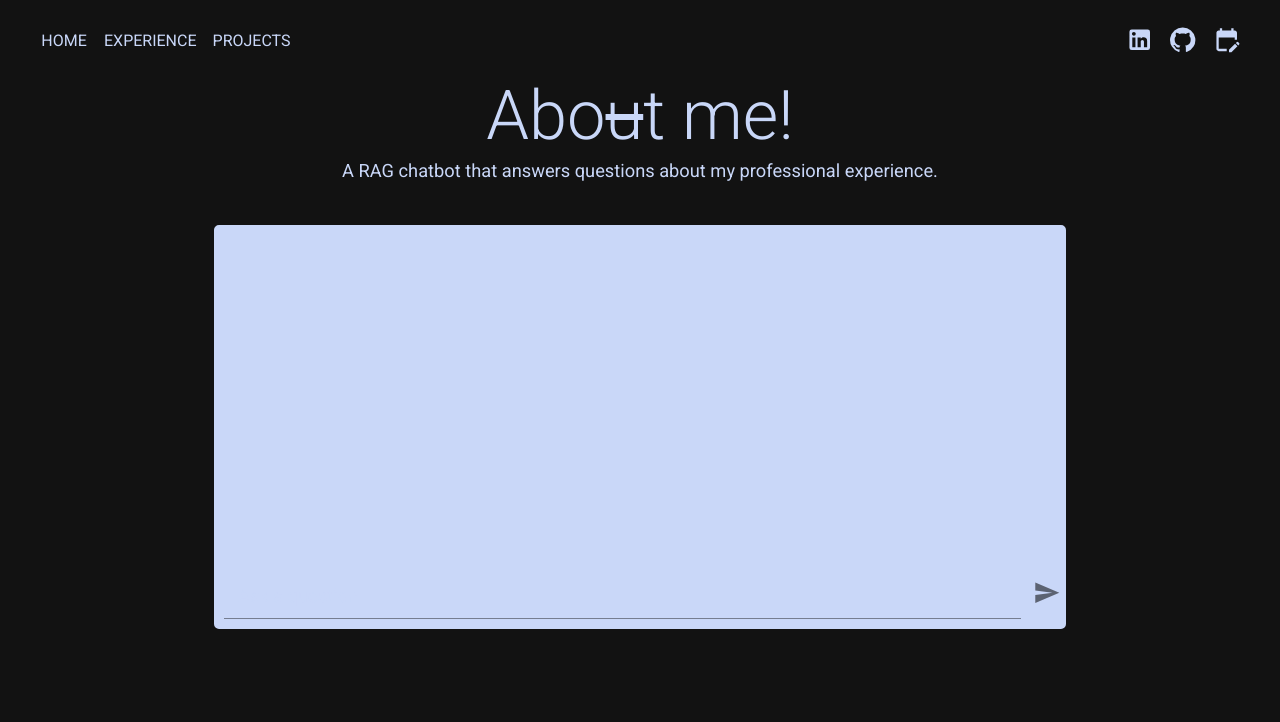
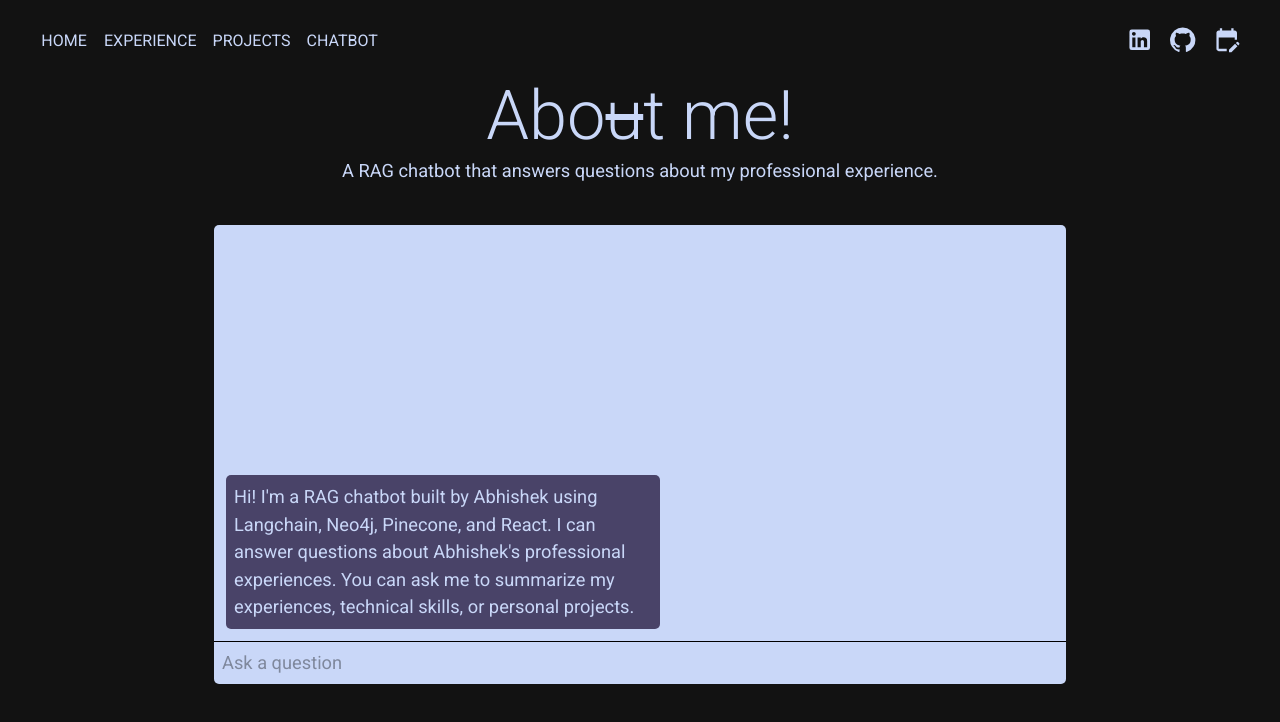
Before and after one commit to Xenox473/avd-folio, a Next.js app: page /abot_me in a window 1280 px wide. Shown: the top 722 px of the page. Built offline with nearby package versions, Linux system fonts and the light colour scheme.

Commit message:
Added link to navbar

```diff
--- a/src/app/components/ResponsiveAppBar.tsx
+++ b/src/app/components/ResponsiveAppBar.tsx
@@ -27,6 +27,10 @@ const pages = [
   {
     label: 'Projects',
     href: '/projects'
+  },
+  {
+    label: 'Chatbot',
+    href: '/abot_me'
   }
 ];
 
--- a/src/app/components/chat/Chat.tsx
+++ b/src/app/components/chat/Chat.tsx
@@ -11,11 +11,14 @@ type MessageProps = {
 
 const Chat = () => {
   const [ question, setQuestion ] = useState('');
-  const [ messageHistory, setMessageHistory ] = useState<MessageProps[]>([]);
+  const [ messageHistory, setMessageHistory ] = useState<MessageProps[]>([{
+    sender: "bot",
+    message: "Hi! I'm a RAG chatbot built by Abhishek using Langchain, Neo4j, Pinecone, and React. I can answer questions about Abhishek's professional experiences. You can ask me to summarize my experiences, technical skills, or personal projects."
+  }]);
   const [ isLoading, setIsLoading ] = useState<boolean>(false);
 
   async function handleSubmit() {
-    const newMessageHistory = [...messageHistory, { sender: "user", message: question }]
+    const newMessageHistory = [{ sender: "user", message: question }, ...messageHistory]
 
     setMessageHistory(newMessageHistory)
     setQuestion('');
@@ -30,7 +33,7 @@ const Chat = () => {
       body: JSON.stringify({query: question})
     }).then((response) => {
       response.json().then((answer) => {
-        setMessageHistory([...newMessageHistory, { sender: "bot", message: answer }])
+        setMessageHistory([{ sender: "bot", message: answer }, ...newMessageHistory])
       })
     }).then(() => { setIsLoading(false) })
   };
@@ -42,49 +45,22 @@ const Chat = () => {
   };
 
   return (
-    <div style={{
-      position:"relative",
-      border: 'solid 2px',
-      borderRadius: '5px',
-      background: colors.periwinkle,
-      display: "flex",
-      flexDirection: "column",
-      whiteSpace: "nowrap",
-      height: "50vh",
-    }}>
-      <div style={{
-        display: "flex",
-        flexDirection: "column",
-        justifyContent: "flex-end",
-        flex: 12,
-        gap: 5,
-        height: "50vh",
-        overflowY: "scroll",
-        padding: "8px"
-      }}>
-        { messageHistory.map((message) => (
+    <div style={{ borderRadius: '5px', background: colors.periwinkle }}>
+      <div style={{ display: "flex", flexDirection: "column-reverse", height: "50vh", overflowY: "scroll", padding: "8px" }}>
+        {isLoading && <Skeleton variant="rounded" height={124} width="50%" />}
+        {messageHistory.map((message) => (
           <Message key={message.message} message={message.message} sender={message.sender} />
         ))}
-        { isLoading && <Skeleton variant="rounded" height={64} width="50%"/>}
       </div>
-      <div style={{ width: '100%', padding: '8px', flex: 1 }}>
-        <FormControl
-          fullWidth
-          sx={{ display: 'flex', flexDirection: 'row' }}
-        >
-          <InputLabel>Ask a question</InputLabel>
       <Input
-            sx={{ flex: 2 }}
+        sx={{ width: "100%", borderTop: "1px solid black", input: { padding: "8px" }, '&::before': { borderBottom: 'none' } }}
         value={question}
         onChange={(event) => setQuestion(event.target.value)}
         onKeyDown={(event) => handleKeyDown(event)}
+        onSubmit={handleSubmit}
+        placeholder="Ask a question"
         disabled={isLoading}
       />
-          <IconButton type="submit" size="large" onClick={() => handleSubmit()}>
-            <SendIcon />
-          </IconButton>
-        </FormControl>
-      </div>
     </div>
   );
 }
```
Lines whose indentation alone changed are shown as unchanged.
